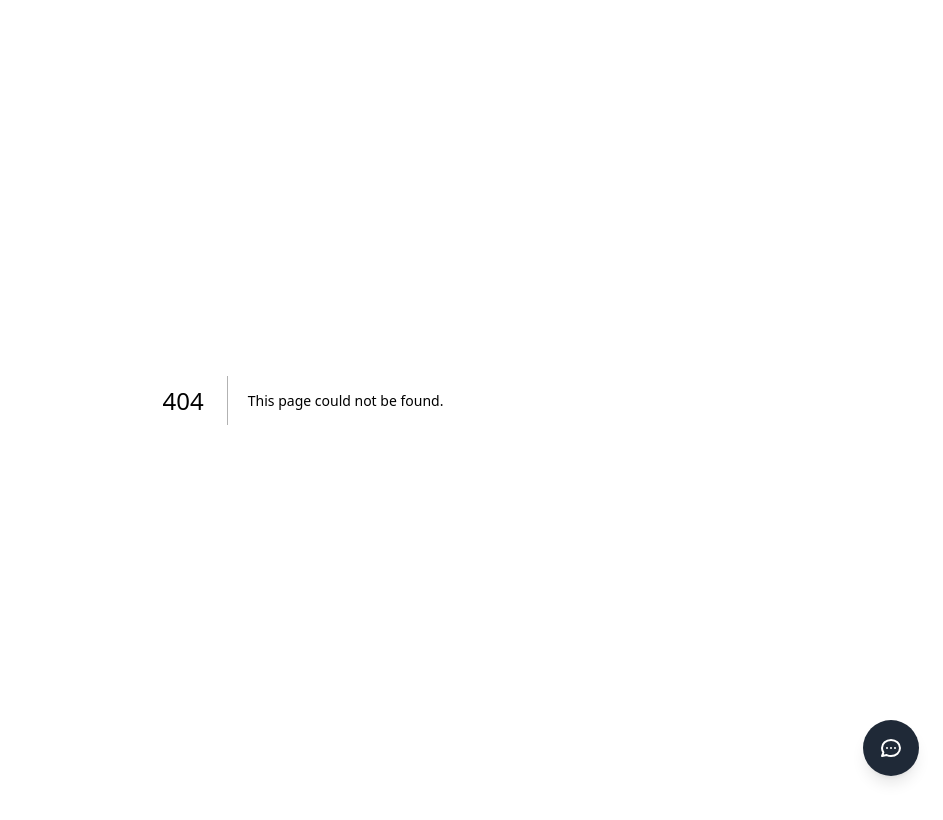
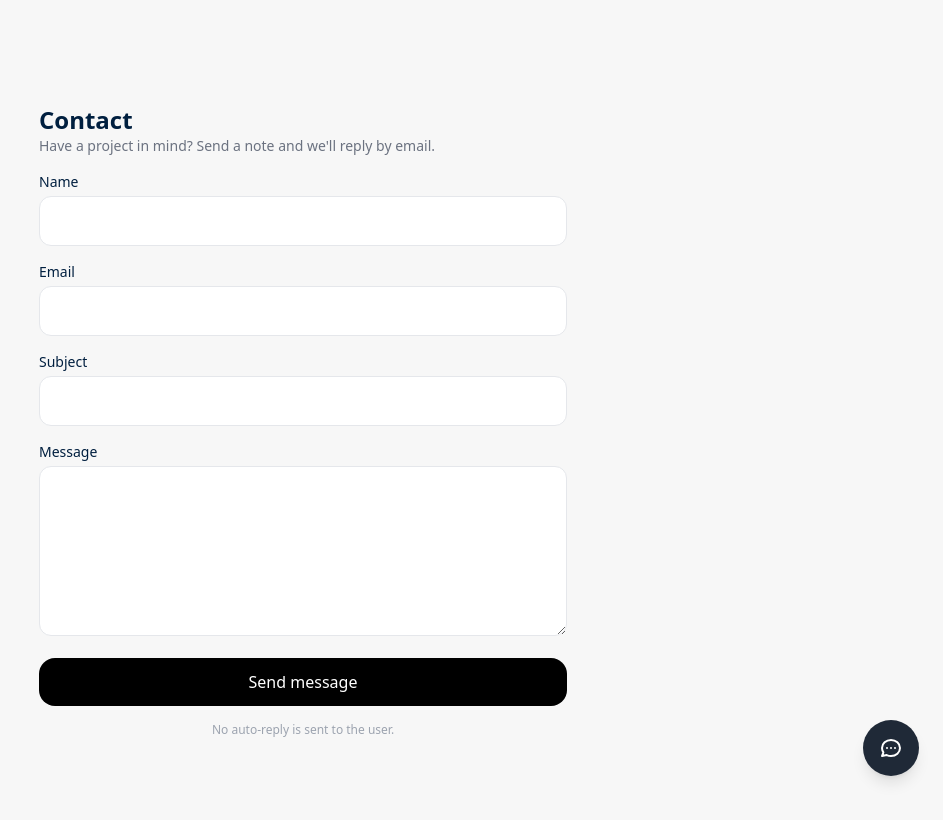
Before and after one commit to braddanew/holts-drones, a Next.js app: page /contact in a window 1280 px wide. Before the commit this address had no page. Shown: the top 820 px of the page, without its empty margins (337-1280 px from the left). Built offline with nearby package versions, Linux system fonts and the light colour scheme.

Commit message:
Added tel, forms, and youtube video

```diff
--- /dev/null
+++ b/app/api/send-email/route.js
@@ -0,0 +1,55 @@
+import { NextResponse } from "next/server";
+
+export async function POST(req) {
+  try {
+    const body = await req.json();
+    const { from_name, from_email, subject, message, page_url, user_agent } = body || {};
+
+    // Log env presence (not values)
+    console.log("send-email envs", {
+      service: !!process.env.EMAILJS_SERVICE_ID,
+      template: !!process.env.EMAILJS_TEMPLATE_ID,
+      hasPrivate: !!process.env.EMAILJS_PRIVATE_KEY,
+      hasPublic: !!process.env.NEXT_PUBLIC_EMAILJS_PUBLIC_KEY,
+    });
+
+    // Minimal validation
+    if (!from_name || !from_email || !message) {
+      return NextResponse.json({ error: "Missing required fields" }, { status: 400 });
+    }
+
+    const emailjsPayload = {
+      service_id: process.env.EMAILJS_SERVICE_ID,
+      template_id: process.env.EMAILJS_TEMPLATE_ID,
+      user_id: process.env.NEXT_PUBLIC_EMAILJS_PUBLIC_KEY || "",
+      accessToken: process.env.EMAILJS_PRIVATE_KEY || "",
+      template_params: {
+        from_name,
+        from_email,
+        subject: subject || "",
+        message,
+        page_url: page_url || "",
+        user_agent: user_agent || "",
+      },
+    };
+
+    const res = await fetch("https://api.emailjs.com/api/v1.0/email/send", {
+      method: "POST",
+      headers: { "Content-Type": "application/json" },
+      body: JSON.stringify(emailjsPayload),
+    });
+
+    const text = await res.text();
+    console.log("emailjs response", res.status, text);
+
+    if (!res.ok) {
+      return NextResponse.json({ error: text }, { status: res.status });
+    }
+
+    return NextResponse.json({ success: true });
+
+  } catch (e) {
+    console.error("send-email error", e);
+    return new NextResponse(e?.message || "Server error", { status: 500 });
+  }
+}
--- /dev/null
+++ b/app/contact/page.js
@@ -0,0 +1,9 @@
+import EmailContactForm from "../../components/EmailContactForm";
+
+export default function Page() {
+  return (
+    <main className="py-20">
+      <EmailContactForm />
+    </main>
+  );
+}
--- a/components/About.jsx
+++ b/components/About.jsx
@@ -43,7 +43,7 @@ export default function About() {
 
   const certifications = [
     { title: "FAA Part 107 Certified", description: "Licensed commercial drone pilot" },
-    { title: "Insured & Bonded", description:  "$1 million liability coverage with more upon request" },
+    { title: "Insured", description:  "$1 million liability coverage with more upon request" },
     { title: "10+ Years Experience", description: "Extensive aerial photography expertise" }
   ];
 
--- a/components/Contact.jsx
+++ b/components/Contact.jsx
@@ -1,36 +1,45 @@
 "use client";
 import { useRef, useState } from "react";
 import { motion } from "framer-motion";
-import emailjs from "emailjs-com";
 
 export default function Contact() {
   const form = useRef(null);
   const [status, setStatus] = useState("");
 
-  const sendEmail = (e) => {
+  const sendEmail = async (e) => {
     e.preventDefault();
     setStatus("sending");
 
-    // TODO: Configure EmailJS with actual service credentials
-    // Replace these placeholders with your EmailJS service details
-    emailjs
-      .sendForm(
-        "service_holtsdrones", // Replace with your EmailJS service ID
-        "template_contact", // Replace with your EmailJS template ID
-        form.current,
-        "your_public_key_here" // Replace with your EmailJS public key
-      )
-      .then(() => {
-        // Send confirmation email to client
-        emailjs.sendForm(
-          "service_holtsdrones", // Replace with your EmailJS service ID
-          "template_confirmation", // Replace with your confirmation template ID
-          form.current,
-          "your_public_key_here" // Replace with your EmailJS public key
-        );
+    const fd = new FormData(form.current);
+    const payload = {
+      from_name: fd.get("from_name"),
+      from_email: fd.get("from_email"),
+      subject: fd.get("subject") || "",
+      message: fd.get("message"),
+      page_url: typeof window !== "undefined" ? window.location.href : "",
+      user_agent: typeof navigator !== "undefined" ? navigator.userAgent : "",
+    };
+
+    try {
+      const r = await fetch("/api/send-email", {
+        method: "POST",
+        headers: { "Content-Type": "application/json" },
+        body: JSON.stringify(payload),
+      });
+
+      const text = await r.text();
+      console.log("send-email status:", r.status, "body:", text);
+
+      if (r.ok) {
         setStatus("success");
-      })
-      .catch(() => setStatus("error"));
+        form.current?.reset();
+      } else {
+        setStatus("error");
+      }
+    } catch (e) {
+      console.error("Send error:", e);
+      setStatus("error");
+    }
   };
 
   return (
@@ -55,7 +64,7 @@ export default function Contact() {
             className="p-3 border rounded-md focus:outline-none focus:ring-2 focus:ring-accent"
           />
           <input
-            name="reply_to"
+            name="from_email"
             type="email"
             placeholder="Your Email"
             required
--- /dev/null
+++ b/components/EmailContactForm.jsx
@@ -0,0 +1,103 @@
+"use client";
+import React, { useRef, useState } from "react";
+
+export default function EmailContactForm() {
+  const formRef = useRef(null);
+  const [status, setStatus] = useState({ type: "idle" });
+
+  const validate = (fd) => {
+    const name = String(fd.get("from_name") || "").trim();
+    const email = String(fd.get("from_email") || "").trim();
+    const message = String(fd.get("message") || "").trim();
+    if (!name || !email || !message) return "Please fill out name, email, and message.";
+    if (!/^[^\s@]+@[^\s@]+\.[^\s@]+$/.test(email)) return "Please enter a valid email.";
+    return null;
+  };
+
+  const handleSubmit = async (e) => {
+    e.preventDefault();
+    if (!formRef.current) return;
+    const fd = new FormData(formRef.current);
+
+    // honeypot
+    if (String(fd.get("honeypot") || "")) {
+      setStatus({ type: "success", message: "Thanks!" });
+      formRef.current.reset();
+      return;
+    }
+
+    const err = validate(fd);
+    if (err) return setStatus({ type: "error", message: err });
+
+    console.log("Submitting contact form…");
+    setStatus({ type: "loading" });
+
+    const payload = {
+      from_name: fd.get("from_name"),
+      from_email: fd.get("from_email"),
+      subject: fd.get("subject"),
+      message: fd.get("message"),
+      page_url: typeof window !== "undefined" ? window.location.href : "",
+      user_agent: typeof navigator !== "undefined" ? navigator.userAgent : "",
+    };
+
+    try {
+      const r = await fetch("/api/send-email", {
+        method: "POST",
+        headers: { "Content-Type": "application/json" },
+        body: JSON.stringify(payload),
+      });
+
+      const text = await r.text();
+      console.log("send-email status:", r.status, "body:", text);
+
+      if (r.ok) {
+        setStatus({ type: "success", message: "Thanks! Your message was sent." });
+        formRef.current?.reset();
+      } else {
+        setStatus({ type: "error", message: text || "Failed to send. Try again." });
+      }
+    } catch (e) {
+      console.error("Send error:", e);
+      setStatus({ type: "error", message: e?.message || "Network error." });
+    }
+  };
+
+  return (
+    <div className="mx-auto max-w-xl p-6">
+      <h1 className="text-2xl font-semibold">Contact</h1>
+      <p className="text-sm text-gray-500 mb-4">Have a project in mind? Send a note and we'll reply by email.</p>
+
+      {status.type === "success" && <div className="mb-4 rounded-xl border border-green-200 bg-green-50 p-3 text-sm">{status.message}</div>}
+      {status.type === "error" && <div className="mb-4 rounded-xl border border-red-200 bg-red-50 p-3 text-sm">{status.message}</div>}
+
+      <form ref={formRef} onSubmit={handleSubmit} className="space-y-4">
+        <input type="text" name="honeypot" className="hidden" tabIndex={-1} autoComplete="off" />
+        <div>
+          <label className="mb-1 block text-sm font-medium">Name</label>
+          <input name="from_name" type="text" required className="w-full rounded-xl border p-3 focus:outline-none focus:ring-2 focus:ring-gray-800" />
+        </div>
+        <div>
+          <label className="mb-1 block text-sm font-medium">Email</label>
+          <input name="from_email" type="email" required className="w-full rounded-xl border p-3 focus:outline-none focus:ring-2 focus:ring-gray-800" />
+        </div>
+        <div>
+          <label className="mb-1 block text-sm font-medium">Subject</label>
+          <input name="subject" type="text" className="w-full rounded-xl border p-3 focus:outline-none focus:ring-2 focus:ring-gray-800" />
+        </div>
+        <div>
+          <label className="mb-1 block text-sm font-medium">Message</label>
+          <textarea name="message" required rows={6} className="w-full rounded-xl border p-3 focus:outline-none focus:ring-2 focus:ring-gray-800" />
+        </div>
+
+        <input type="hidden" name="page_url" value={typeof window !== "undefined" ? window.location.href : ""} />
+        <input type="hidden" name="user_agent" value={typeof navigator !== "undefined" ? navigator.userAgent : ""} />
+
+        <button type="submit" disabled={status.type === "loading"} className="w-full rounded-2xl bg-black px-5 py-3 text-white disabled:opacity-60">
+          {status.type === "loading" ? "Sending…" : status.type === "success" ? "Sent!" : "Send message"}
+        </button>
+        <p className="text-center text-xs text-gray-400 mt-2">No auto-reply is sent to the user.</p>
+      </form>
+    </div>
+  );
+}
--- a/components/Hero.jsx
+++ b/components/Hero.jsx
@@ -43,13 +43,13 @@ export default function Hero() {
       </motion.p>
 
       <motion.a
-        href="#contact"
+        href="tel:+15592133404"
         initial={{ opacity: 0, scale: 0.9 }}
         animate={{ opacity: 1, scale: 1 }}
         transition={{ delay: 4, duration: 1, ease: "easeOut" }}
         className="px-8 py-4 bg-gray-800 text-white rounded-full font-semibold hover:bg-gray-700 transition-colors text-lg drop-shadow-lg hover:scale-105 transform transition-transform"
       >
-        Start Your Project
+        Call Now: (559) 213-3404
       </motion.a>
 
     </section>
--- a/components/Portfolio.jsx
+++ b/components/Portfolio.jsx
@@ -59,7 +59,8 @@ export default function Portfolio() {
         </p>
       </div>
 
-      <div className="grid sm:grid-cols-2 md:grid-cols-3 gap-6 px-4 max-w-6xl mx-auto">
+      {/* Commented out portfolio tiles grid */}
+      {/* <div className="grid sm:grid-cols-2 md:grid-cols-3 gap-6 px-4 max-w-6xl mx-auto">
         {projects.map((p, i) => (
           <motion.div
             key={`${p.title}-${i}`}
@@ -87,6 +88,21 @@ export default function Portfolio() {
             </div>
           </motion.div>
         ))}
+      </div> */}
+
+      {/* YouTube Video Embed */}
+      <div className="px-4 max-w-6xl mx-auto">
+        <div className="relative w-full overflow-hidden rounded-2xl shadow-xl mt-10">
+          <iframe
+            className="aspect-video w-full"
+            src="https://www.youtube-nocookie.com/embed/34jiufMnvBE?rel=0&modestbranding=1&playsinline=1"
+            title="Holt's Drones Portfolio"
+            loading="lazy"
+            allow="accelerometer; autoplay; clipboard-write; encrypted-media; gyroscope; picture-in-picture; web-share"
+            referrerPolicy="strict-origin-when-cross-origin"
+            allowFullScreen
+          />
+        </div>
       </div>
 
       {/* Gallery Modal */}
--- a/package.json
+++ b/package.json
@@ -8,6 +8,7 @@
     "start": "next start"
   },
   "dependencies": {
+    "@emailjs/browser": "^4.4.1",
     "emailjs-com": "^3.2.0",
     "framer-motion": "^10.18.0",
     "next": "14.2.5",
```
Also changed, not shown: 1 other file (tests, documents, lock files or other folders).
